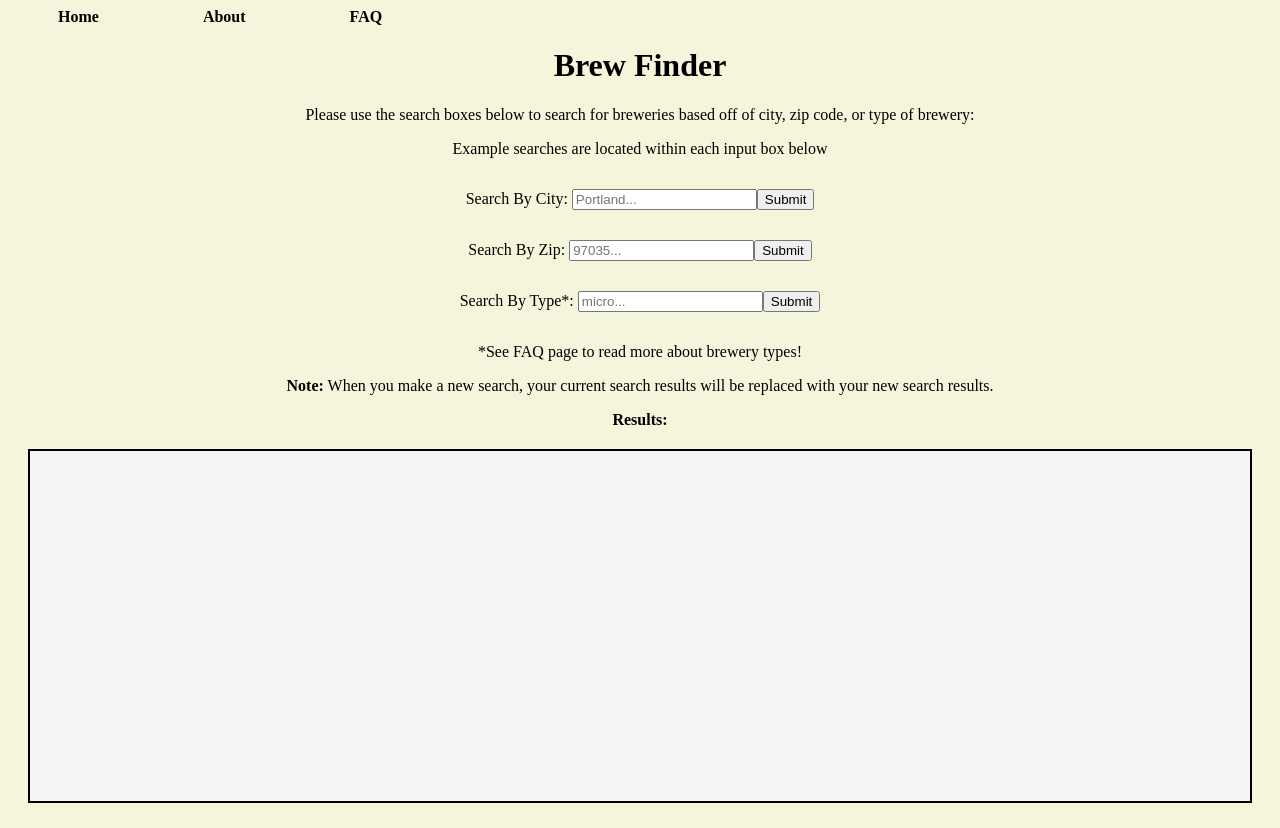
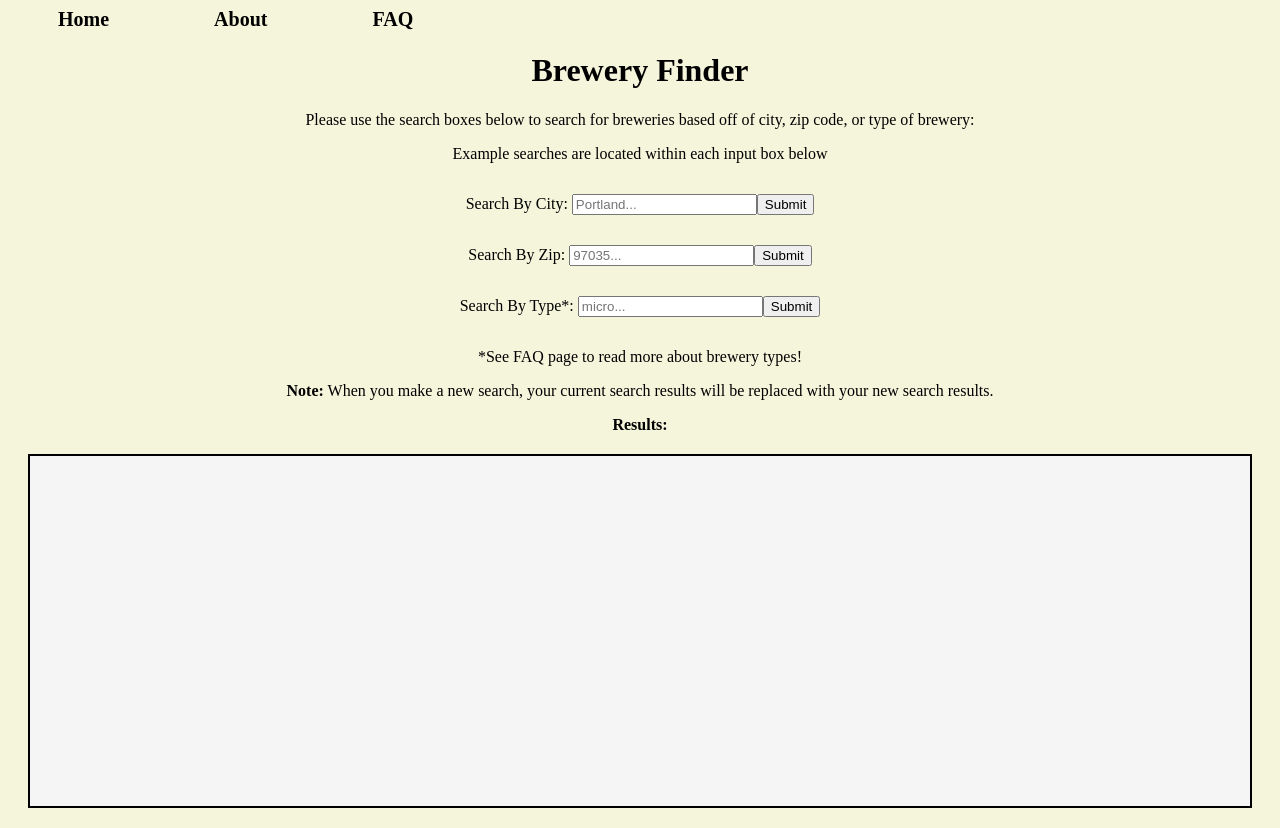
Before and after one commit to Stac24/CS361-Brewery-Finder, a React (Create React App) app in the folder react_ui/: page / in a window 1280 px wide. Built offline with nearby package versions, Linux system fonts and the light colour scheme.

Commit message:
changed nav design

```diff
--- a/react_ui/src/App.css
+++ b/react_ui/src/App.css
@@ -25,6 +25,7 @@
   text-decoration: none;
   font-weight: bold;
   color: black;
+  font-size: 20px;
 }
 
 a:hover{
--- a/react_ui/src/pages/Home.js
+++ b/react_ui/src/pages/Home.js
@@ -4,7 +4,7 @@ import '../App.css';
 export default function Home() {
     return (
         <div className='homePage'>
-            <h1>Brew Finder</h1>
+            <h1>Brewery Finder</h1>
             <p>Please use the search boxes below to search for breweries based off of city, zip code, or type of brewery: </p>
             <p className='examples'>Example searches are located within each input box below</p>
             <form className='allSearches'>
```
